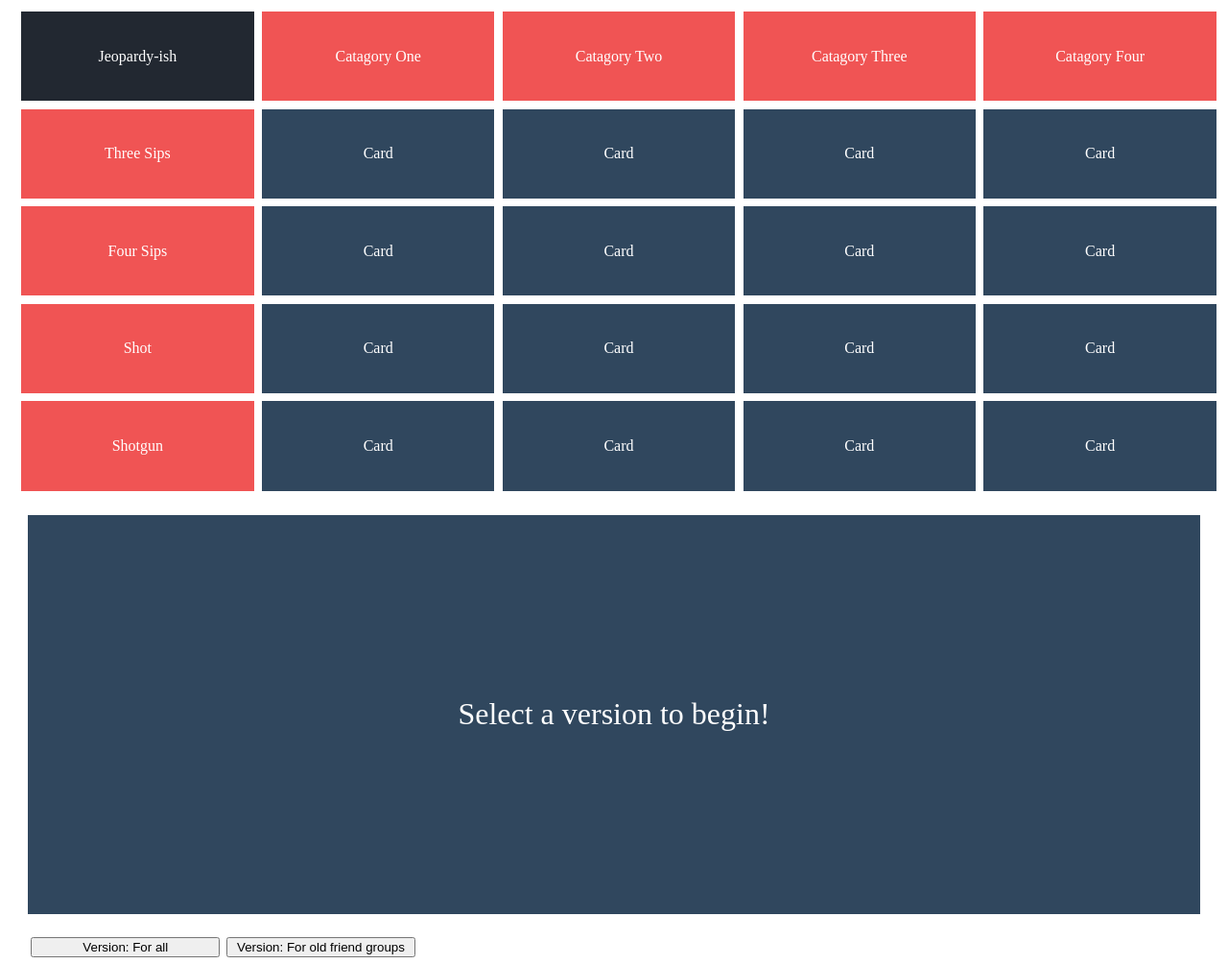
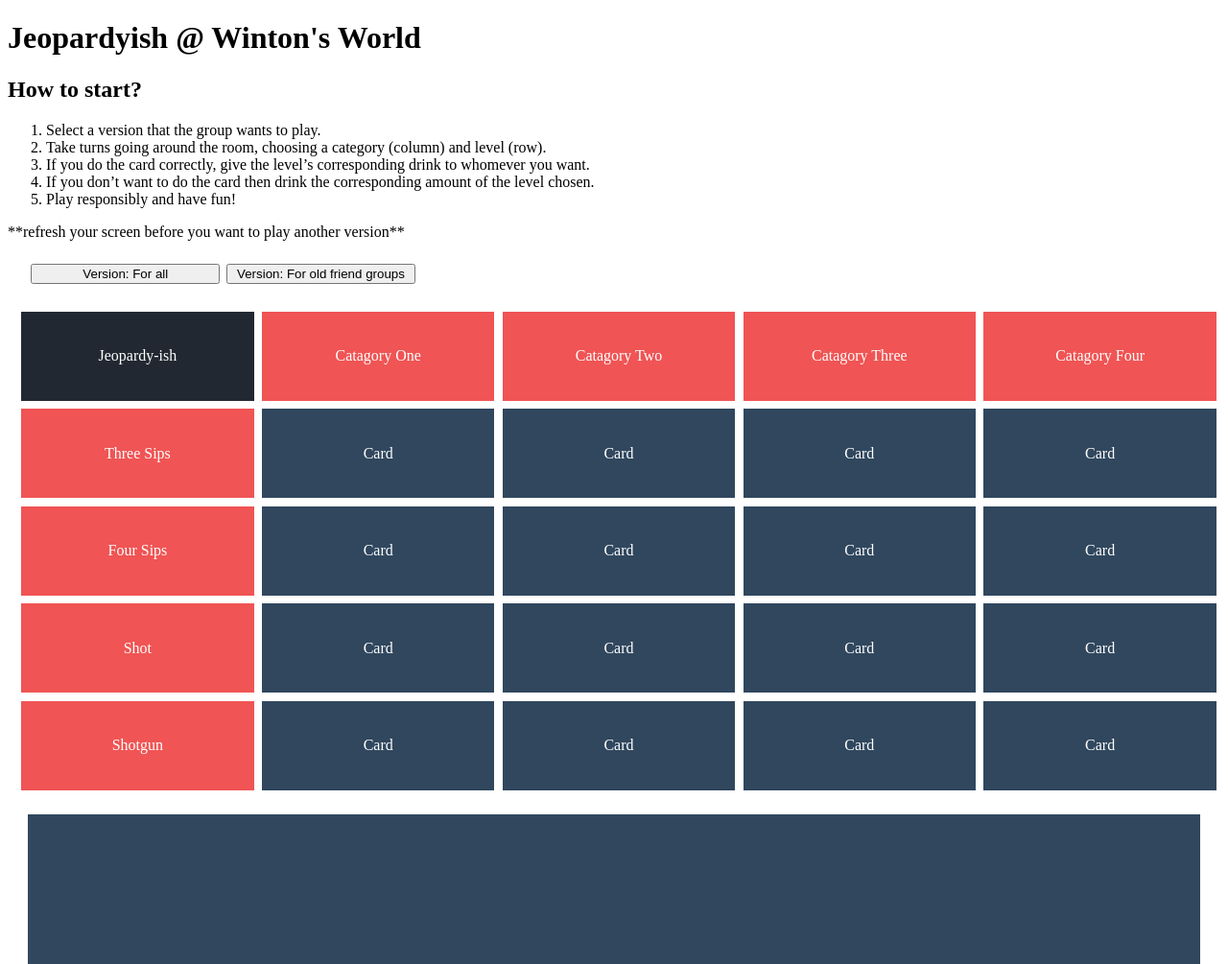
Before and after one commit to awinton64/jeaopordyish, a plain HTML site: page index.html in a window 1280 px wide. Shown: the top 1005 px of the page at 96% size. Drawn offline with nearby package versions, Linux system fonts and the light colour scheme.

Commit message:
added rules & moved version button to the top

```diff
--- a/index.html
+++ b/index.html
@@ -65,7 +65,29 @@
             }
         </style>
     </head>
-        <script src="https://ajax.googleapis.com/ajax/libs/jquery/2.1.1/jquery.min.js"></script>
+
+    <div>
+        <h1>Jeopardyish @ Winton's World</h1>
+        <h2>How to start?</h2>
+        <ol>
+            <li>Select a version that the group wants to play.</li>
+            <li>Take turns going around the room, choosing a category (column) and level (row).</li>
+            <li>If you do the card correctly, give the level’s corresponding drink to whomever you want.</li>
+            <li>If you don’t want to do the card then drink the corresponding amount of the level chosen.</li>
+            <li>Play responsibly and have fun!</li>
+        </ol>
+        <p>**refresh your screen before you want to play another version**</p>
+        <div class="versionButtonContainer">
+            <button id="v1" class="versionButton" onclick="versionClicked('forAll')">Version: For all</button>
+            <!-- <button id="v2" class="versionButton" onclick="versionClicked('forCouples')">Version: For couples</button> -->
+            <button id="v3" class="versionButton" onclick="versionClicked('forOldFriendGroups')">Version: For old friend groups</button>
+
+            <!-- <button id="v4" class="versionButton">V4 coming soon</button>
+            <button id="v5" class="versionButton">V5 coming soon</button>
+            <button id="v6" class="versionButton">V6 coming soon</button> -->
+        </div>
+    </div>
+    <script src="https://ajax.googleapis.com/ajax/libs/jquery/2.1.1/jquery.min.js"></script>
         <div class="gridContainer">
             <div id="1x1" class="box oneXone">Jeopardy-ish</div>
 
@@ -99,15 +121,6 @@
             <div id="5x5" class="box">Card</div>
         </div>
         <div id="cardDescription" class="cardDescription">Select a version to begin!</div>
-        <div class="versionButtonContainer">
-            <button id="v1" class="versionButton" onclick="versionClicked('forAll')">Version: For all</button>
-            <!-- <button id="v2" class="versionButton" onclick="versionClicked('forCouples')">Version: For couples</button> -->
-            <button id="v3" class="versionButton" onclick="versionClicked('forOldFriendGroups')">Version: For old friend groups</button>
-
-            <!-- <button id="v4" class="versionButton">V4 coming soon</button>
-            <button id="v5" class="versionButton">V5 coming soon</button>
-            <button id="v6" class="versionButton">V6 coming soon</button> -->
-        </div>
     <body>
 
     </body>
```
